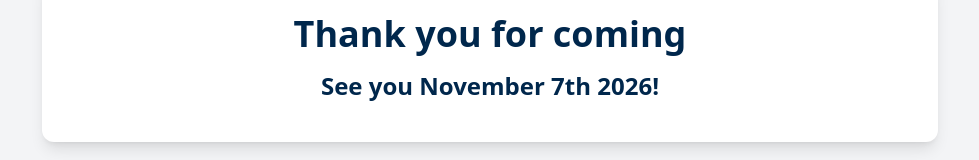
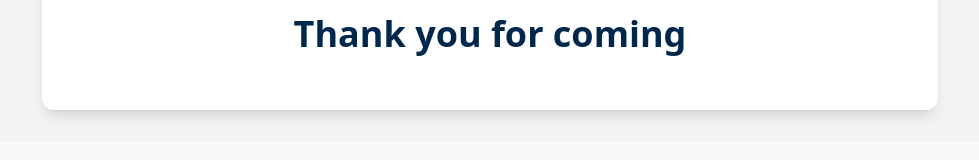
Before and after one commit to jacob-hill90/joejoes4, a React (Vite) app: page / in a window 1280 px wide. Shown: the part 923-1083 px from the top of the page, without its empty margins (150-1129 px from the left). Built offline with nearby package versions, Linux system fonts and the light colour scheme.

Commit message:
removed see you nov

```diff
--- a/src/components/Home.jsx
+++ b/src/components/Home.jsx
@@ -62,9 +62,7 @@ const Home = () => {
         <h2 className="text-4xl font-bold text-[#00274c] mb-4 text-center">
           Thank you for coming
         </h2>
-        <p className="text-2xl font-semibold text-[#00274c] text-center">
-          See you November 7th 2026!
-        </p>
+
       </section>
     </div>
   );
```
